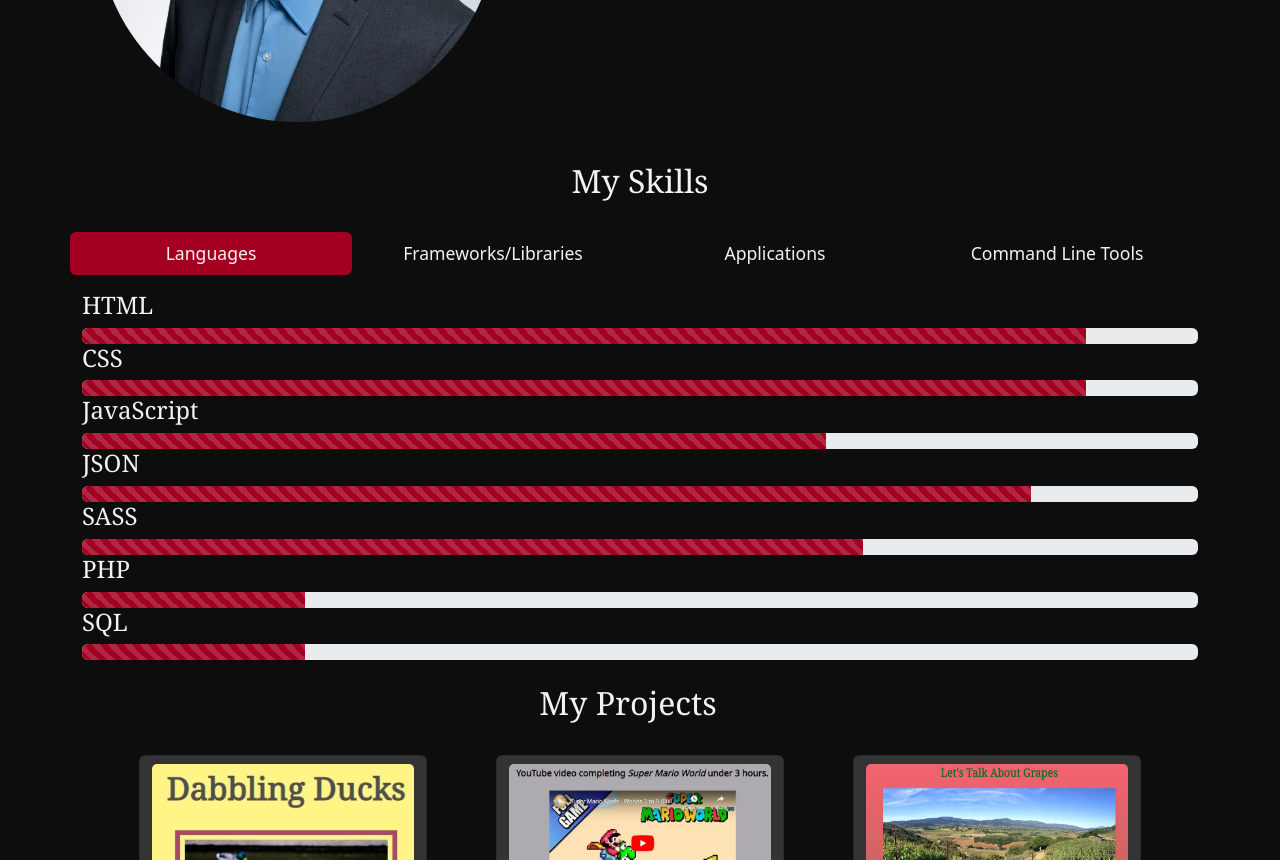
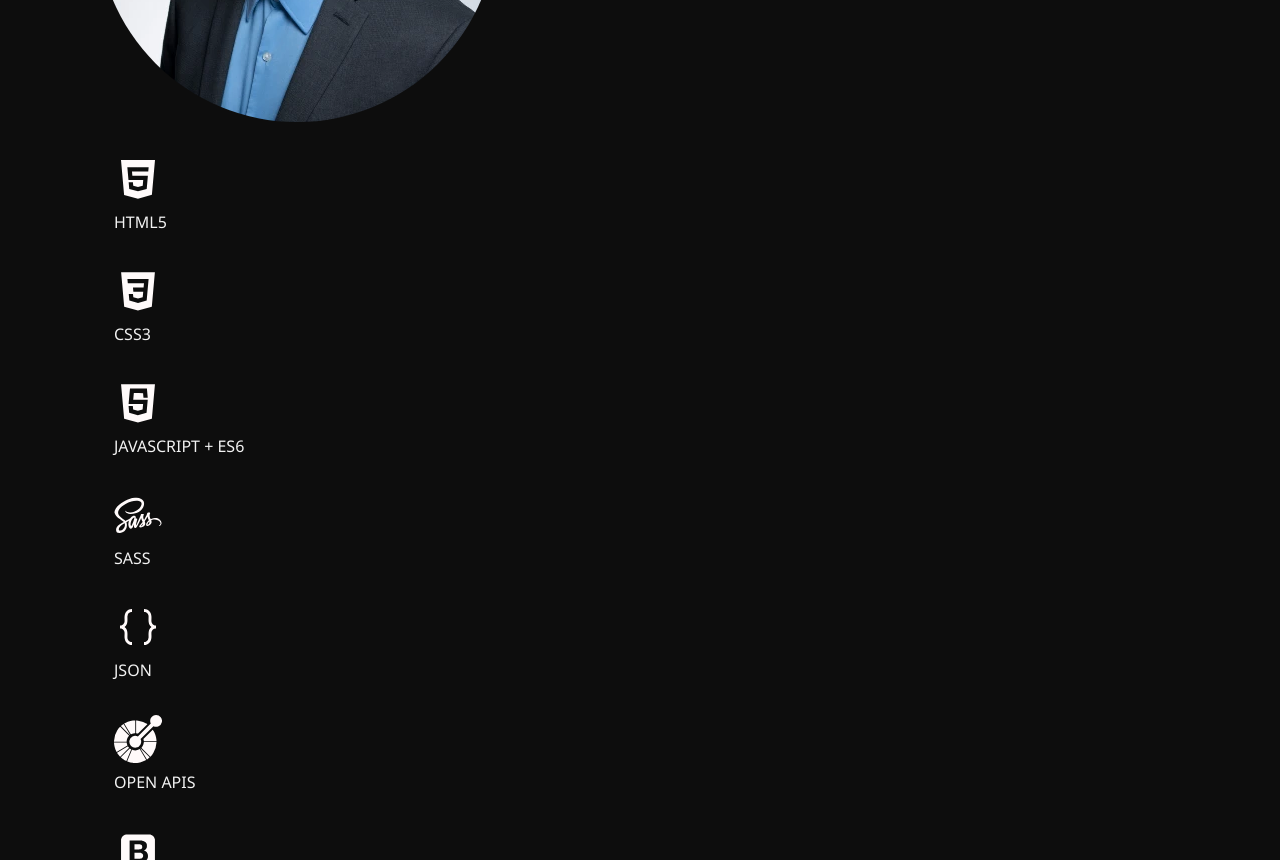
Before and after one commit to bridgemami/portfolio_vite, a React (Vite) app: page / in a window 1280 px wide. Shown: the part 420-1280 px from the top of the page. Built offline with nearby package versions, Linux system fonts and the light colour scheme.

Commit message:
changed the skill section

```diff
--- a/index.html
+++ b/index.html
@@ -8,6 +8,7 @@
   <meta name="viewport" content="width=device-width, initial-scale=1.0">
    <meta http-equiv="X-UA-Compatible" content="IE=edge">
    <title>Michael Bridgeman's Portfolio</title>
+   <link rel="stylesheet" type='text/css' href="https://cdn.jsdelivr.net/gh/devicons/devicon@latest/devicon.min.css" />
    <link rel="apple-touch-icon" sizes="180x180" href="/favicon_io/apple-touch-icon.png">
 <link rel="icon" type="image/png" sizes="32x32" href="/favicon_io/favicon-32x32.png">
 <link rel="icon" type="image/png" sizes="16x16" href="./favicon_io/favicon-16x16.png">
--- a/package.json
+++ b/package.json
@@ -18,12 +18,14 @@
     "@fortawesome/react-fontawesome": "^0.2.0",
     "babel-plugin-macros": "^3.1.0",
     "bootstrap": "^5.3.0-alpha3",
+    "devicon": "^2.16.0",
     "font-awesome": "^4.7.0",
     "nanoid": "^5.0.4",
     "prop-types": "^15.8.1",
     "react": "^18.2.0",
     "react-bootstrap": "^2.7.4",
     "react-dom": "^18.2.0",
+    "react-icons": "^5.0.1",
     "styled-components": "^6.0.0-rc.1"
   },
   "devDependencies": {
--- a/src/components/main/skills/Skills.jsx
+++ b/src/components/main/skills/Skills.jsx
@@ -1,15 +1,74 @@
 // import s from './skills.module.css';
-import TabList from './tabs/TabList';
-import Title from './title/Title';
+//import TabList from './tabs/TabList';
+//import Title from './title/Title';
+import { nanoid } from "nanoid";
+import { useState } from "react"
+import { DiHtml5, DiCss3, DiJavascript, DiSass, DiBootstrap,
+        DiReact, DiWordpress, DiGit, DiGithubBadge, DiResponsive } from "react-icons/di";
+import { VscJson } from "react-icons/vsc";
+import { FaUniversalAccess } from "react-icons/fa";
+import { SiOpenapiinitiative, SiNextdotjs, SiFirebase } from "react-icons/si";
+
+import s from './skills.module.css'
 
 export default function Skills () {
+  const [skills, setSkills] = useState([
+    {icon: <DiHtml5 />,
+    title: "HTML5"},
+    {icon: <DiCss3 />,
+    title: "CSS3"},
+    {icon: <DiJavascript />,
+    title:"javascript + ES6"},
+    {icon:<DiSass />,
+    title: "SASS"},
+    {icon:<VscJson />,
+    title: "JSON"},
+    {icon:<SiOpenapiinitiative />,
+    title: "OPEN APIS"},
+    {icon: <DiBootstrap />,
+    title:"bootstrap 5"},
+    {icon: <DiReact />,
+    title:"react"},
+    {icon: <SiNextdotjs />,
+    title:"next.js"},
+    {icon: <SiFirebase />,
+    title:"firebase"},
+    {icon: <DiWordpress />,
+    title:"wordpress"},
+    {icon: <DiGit />,
+    title:"git"},
+    {icon: <DiGithubBadge />,
+    title:"github"},
+    {icon: <DiResponsive />,
+    title:"Responsive design"},
+    {icon: <FaUniversalAccess/>,
+    title:"Accessibility"},
+  ])
     return (
+
     <section className="container">
-   <Title title="My Skills" id="skills"/>
+      <ul>
+        {
+          skills.map(skill=> {
+            return (<li key={nanoid()}>
+            <span className={s.color}>
+                {skill.icon}
+          </span>
+            <p>{skill.title.toUpperCase()}</p>
+            </li>)
+          })
+        }
+      </ul>
+      </section>
+
+
+    )
+}
+
+
+{/* <Title title="My Skills" id="skills"/>
     <div className="row">
     <TabList />
-    </div>
+    </div> */}
 
-  </section>
-    )
-}
+    // <FontAwesomeIcon icon={skill.fa} className={s.color} />
--- /dev/null
+++ b/src/components/main/skills/skills.module.css
@@ -0,0 +1,8 @@
+.color {
+    color: snow;
+    font-size: 3rem;
+}
+
+p {
+    color: snow;
+}
```
Also changed, not shown: 1 other file (tests, documents, lock files or other folders).
